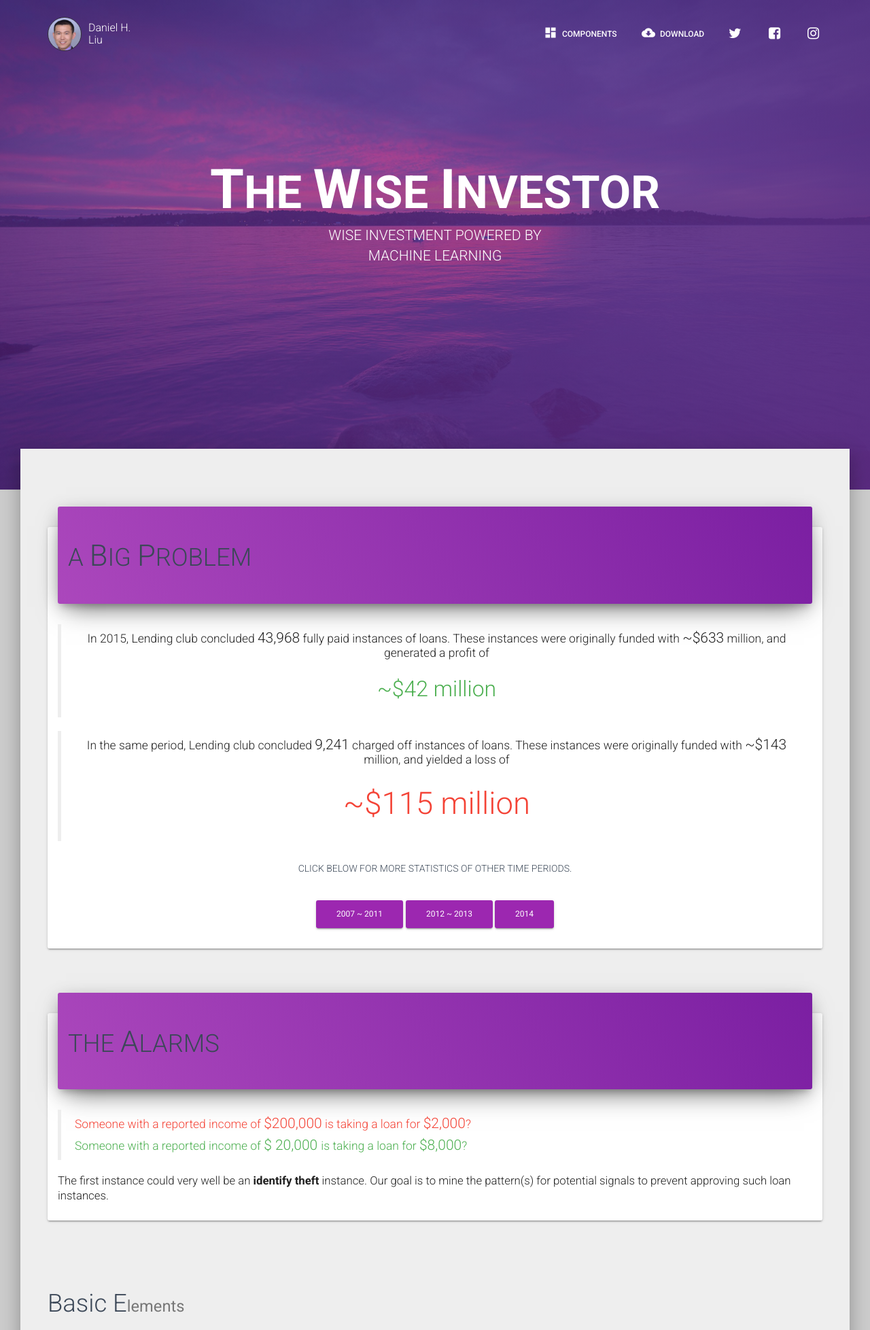
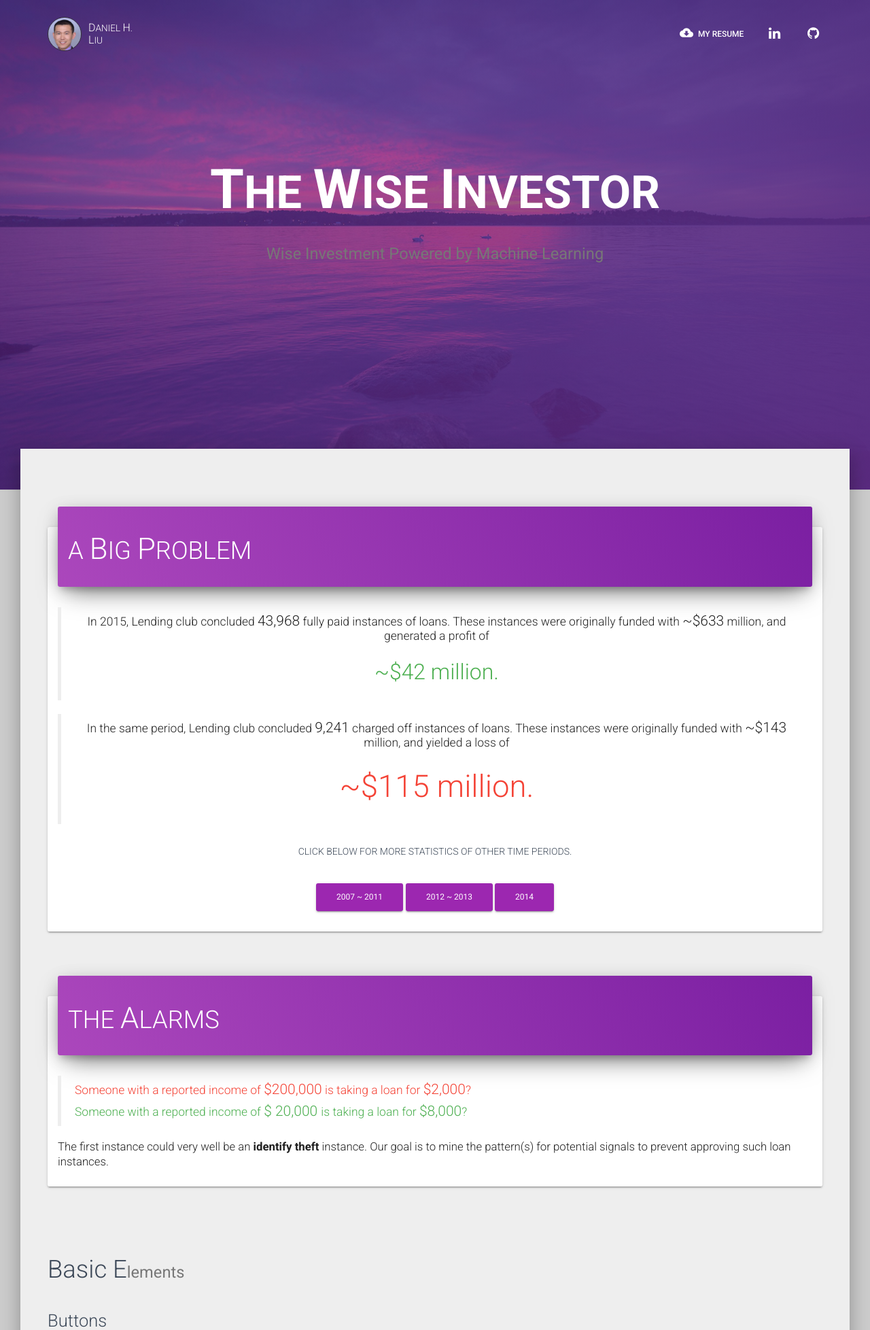
Before and after one commit to liuaqiang/capstone-project, a Flask app: page /index in a window 1280 px wide. Shown: the top 1956 px of the page at 68% size. Run offline with Flask 2, Linux system fonts and the light colour scheme; some libraries are stand-ins or nearby versions.

Commit message:
Added more social links like linkedin and Github

```diff
--- a/templates/index.html
+++ b/templates/index.html
@@ -41,7 +41,7 @@
 	                    <img src="static/img/headshot.png" alt="Creative Tim Logo" rel="tooltip" title="Please click on the button for my linkedin page" data-placement="bottom" data-html="true">
 	                </div>
 	                <div class="brand">
-	                    Daniel H. Liu
+	                    <p>D<small>ANIEL </small>H<small>. </small>L<small>IU</small></p>
 	                </div>
 
 
@@ -51,29 +51,33 @@
 
 	    <div class="collapse navbar-collapse" id="navigation-index">
 	    	<ul class="nav navbar-nav navbar-right">
+	    	<!--
 				<li>
 					<a href="components-documentation.html" class="btn" target="_blank">
 						<i class="material-icons">dashboard</i> Components
 					</a>
 				</li>
+			-->
 				<li>
-					<a href="http://www.creative-tim.com/product/material-kit" target="_blank" class="btn">
-						<i class="material-icons">cloud_download</i> Download
+					<a href="https://www.dropbox.com/s/pq1zizy1fwelj7k/Resume%20for%20Industries%20-%20Data%20Science%20%28Edited%29.pdf?dl=0" target="_blank" class="btn">
+						<i class="material-icons">cloud_download</i> My Resume
 					</a>
 				</li>
+			<!--
 				<li>
 					<a rel="tooltip" title="Follow us on Twitter" data-placement="bottom" href="https://twitter.com/CreativeTim" target="_blank" class="btn btn-simple">
 						<i class="fa fa-twitter"></i>
 					</a>
 				</li>
+			-->
 				<li>
-					<a rel="tooltip" title="Like us on Facebook" data-placement="bottom" href="https://www.facebook.com/CreativeTim" target="_blank" class="btn btn-simple">
-						<i class="fa fa-facebook-square"></i>
+					<a rel="tooltip" title="Click the icon for my Linkedin Profile" data-placement="bottom" href="https://www.linkedin.com/in/haotian-liu-ab81091b" target="_blank" class="btn btn-simple">
+						<i class="fa fa-linkedin"></i>
 					</a>
 				</li>
 				<li>
-					<a rel="tooltip" title="Follow us on Instagram" data-placement="bottom" href="https://www.instagram.com/CreativeTimOfficial" target="_blank" class="btn btn-simple">
-						<i class="fa fa-instagram"></i>
+					<a rel="tooltip" title="Click the icon for this project's github repo" data-placement="bottom" href="https://github.com/liuaqiang/capstone-project" target="_blank" class="btn btn-simple">
+						<i class="fa fa-github"></i>
 					</a>
 				</li>
 
@@ -90,7 +94,7 @@
 				<div class="col-md-8 col-md-offset-2">
 					<div class="brand">
 						<h1><big>T</big>HE <big>W</big>ISE <big>I</big>NVESTOR</h1>
-						<h3>Wise Investment Powered by Machine Learning</h3>
+						<h2><small>Wise Investment Powered by Machine Learning</small></h2>
 					</div>
 				</div>
 			</div>
@@ -100,26 +104,25 @@
 
 	<div class="main main-raised">
 		<div class="section section-tabs">
+
 			<div class="container">
 					<div class="row">
 						<div class="container">
 							<div class="card card-nav-tabs">
 									<div class="header header-primary">
 									    <div class="container">
-										    <div class="title">
-											<h2>A <big>B</big>IG <big>P</big>ROBLEM</h2>
-										</div>
+										    <p><h2>A <big>B</big>IG <big>P</big>ROBLEM</h2></p>
 										</div>
 										<!-- colors: "header-primary", "header-info", "header-success", "header-warning", "header-danger" -->
 									</div>
 									<div class="content">
 										<div class="tab-content text-center">
 											<blockquote>
-												<p>In 2015, Lending club concluded <big>43,968</big> fully paid instances of loans. These instances were originally funded with <big>~$633</big> million, and generated a profit of <h3 class="text text-success">~$42 million</h3></p>
+												<p>In 2015, Lending club concluded <big>43,968</big> fully paid instances of loans. These instances were originally funded with <big>~$633</big> million, and generated a profit of <h3 class="text text-success">~$42 million.</h3></p>
 											</blockquote>
 											<div class="space-30"></div>
 											<blockquote>
-												<p>In the same period, Lending club concluded <big>9,241</big> charged off instances of loans. These instances were originally funded with <big>~$143</big> million, and yielded a loss of <h2 class="text text-danger">~$115 million</h2></p>
+												<p>In the same period, Lending club concluded <big>9,241</big> charged off instances of loans. These instances were originally funded with <big>~$143</big> million, and yielded a loss of <h2 class="text text-danger">~$115 million.</h2></p>
 											</blockquote>
 											<div class="space-30"></div>
 					                        <div id="buttons">
@@ -140,6 +143,7 @@
 						</div>
 					</div>
 			</div>
+
 			<div class="space-50"></div>
 			<div class="container">
 				<div class="row">
@@ -147,9 +151,9 @@
 						<div class="card card-nav-tabs">
 							<div class="header header-primary">
 								<div class="container">
-									<div class="title">
+									<p>
 									    <h2>THE <big>A</big>LARMS</h2>
-								    </div>
+								    </p>
 								</div>
 								<!-- colors: "header-primary", "header-info", "header-success", "header-warning", "header-danger" -->
 							</div>
@@ -167,6 +171,7 @@
 					</div>
 				</div>
 			</div>
+
 
 
 			<div class="space-50"></div>
```
